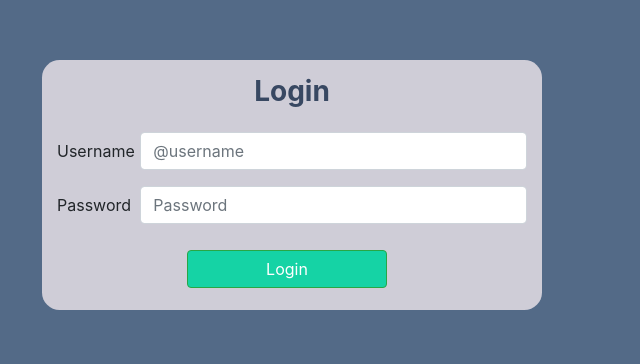
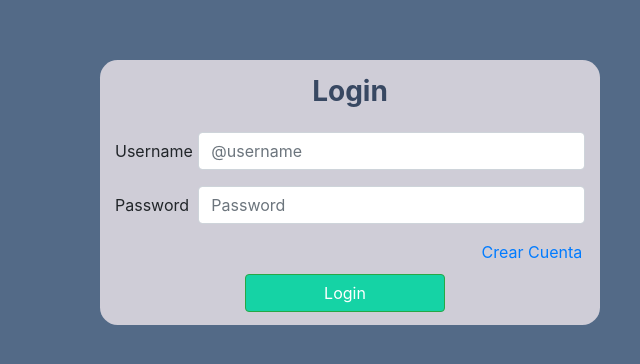
Before and after one commit to Eglopez/React-Go-Project, a React (Create React App) app in the folder frontend/: page / in a window 1280 px wide. Shown: the part 120-484 px from the top of the page, without its empty margins (348-988 px from the left). Built offline with nearby package versions, Linux system fonts and the light colour scheme.

Commit message:
Adding LoginForm.css

```diff
--- a/frontend/package.json
+++ b/frontend/package.json
@@ -6,6 +6,7 @@
     "@testing-library/jest-dom": "^5.12.0",
     "@testing-library/react": "^11.2.6",
     "@testing-library/user-event": "^12.8.3",
+    "axios": "^0.21.1",
     "bootstrap": "^4.6.0",
     "react": "^17.0.2",
     "react-bootstrap": "^1.6.0",
--- a/frontend/src/App.css
+++ b/frontend/src/App.css
@@ -2,37 +2,9 @@
   --gray-primary: #536a87;
   --gray-secondary: #cfcdd7;
   --title: #384862;
-  --button: #15d3a5
+  --button: #15d3a5;
 }
 
 body {
   background-color:var(--gray-primary) !important;
 }
-
-.btn {
-  background-color: var(--button)!important;
-  width: 200px;
-  margin-left: 130px;
-  margin-top: 10px;
-}
-
-.login-container {
-  background-color: var(--gray-secondary);
-  margin-top: 180px;
-  margin-left: 30%;
-  margin-right: 30%;
-  padding-left: 900px;
-  padding-right: 900px;
-  border-radius: 1.1rem;
-  height: 250px;
-  width: 500px!important;
-
-}
-
-.login-title{
-  text-align: center;
-  padding-top: 15px;
-  padding-bottom: 15px;
-  color: var(--title);
-  font-weight: bold;
-}
--- a/frontend/src/components/Form/index.js
+++ /dev/null
@@ -1,32 +0,0 @@
-import React from 'react';
-import { Button, Form, Col, Row, Container } from 'react-bootstrap';
-
-const LoginForm = ({ children, title, onSubmitFunction }) => {
-    return (
-        <Container className="login-container">
-            <Form onSubmit={onSubmitFunction}>
-            <h3 className="login-title">{title}</h3>
-            <Form.Group as={Row} controlId="formPlaintextEmail">
-              <Form.Label column sm="2">
-                Username
-              </Form.Label>
-              <Col sm="10">
-                <Form.Control type="text" placeholder="@username" />
-              </Col>
-            </Form.Group>
-
-            <Form.Group as={Row} controlId="formPlaintextPassword">
-              <Form.Label column sm="2">
-                Password
-              </Form.Label>
-              <Col sm="10">
-                <Form.Control type="password" placeholder="Password" />
-              </Col>
-            </Form.Group>
-            <Button variant="success" className="btn">Login</Button>
-        </Form>
-        </Container>
-    )
-}
-
-export default LoginForm;
--- a/frontend/src/components/Input/index.js
+++ /dev/null
@@ -1,9 +0,0 @@
-import React from 'react';
-
-export default function Input({type, placeholder}){
-    return(
-        <>
-            <input type={type} placeholder={placeholder}/>
-        </>
-    );
-}
--- /dev/null
+++ b/frontend/src/components/LoginForm/LoginForm.css
@@ -0,0 +1,40 @@
+.btn {
+    background-color: var(--button)!important;
+    width: 200px;
+    margin-left: 130px;
+    margin-top: 10px;
+  }
+
+  .login-container {
+    background-color: var(--gray-secondary);
+    margin-top: 180px;
+    margin-left: 35%;
+    margin-right: 50%;
+    border-radius: 1.1rem;
+    height: 265px;
+    width: 500px!important;
+
+
+  }
+
+  .login-title{
+    text-align: center;
+    padding-top: 15px;
+    padding-bottom: 15px;
+    color: var(--title);
+    font-weight: bold;
+  }
+
+  .signup-link{
+    margin-left: 78%;
+  }
+
+  .btn:hover{
+      background-color: #32c79d!important;
+      transition: 0.5s;
+  }
+
+  .login-container:hover{
+      background-color: #cfcdd7dc;
+      transition: 0.8s;
+  }
--- /dev/null
+++ b/frontend/src/components/LoginForm/index.js
@@ -0,0 +1,22 @@
+import React from 'react';
+import { Button, Form, Container } from 'react-bootstrap';
+import './LoginForm.css';
+import { Link } from 'react-router-dom';
+
+
+const LoginForm = ({ children, title, onSubmitFunction }) => {
+
+
+  return (
+      <Container className="login-container">
+          <Form onSubmit={onSubmitFunction}>
+          <h3 className="login-title">{title}</h3>
+          { children }
+          <Link to="/signup" className="signup-link">Crear Cuenta</Link><br></br>
+          <Button type="submit" variant="success" className="btn">Login</Button>
+      </Form>
+      </Container>
+  );
+}
+
+export default LoginForm;
--- /dev/null
+++ b/frontend/src/components/LoginInput/index.js
@@ -0,0 +1,30 @@
+import React from 'react';
+import { Form, Col, Row } from 'react-bootstrap';
+
+export default function Input({ setState, state }){
+
+    const handleUser = (e) => {
+        setState({...state, [e.target.name]: e.target.value})
+    }
+
+    return(
+        <>
+            <Form.Group as={Row} controlId="formPlaintextEmail">
+                <Form.Label column sm="2">
+                    Username
+                </Form.Label>
+                <Col sm="10">
+                    <Form.Control type="text" placeholder="@username" onChange={handleUser}/>
+                </Col>
+            </Form.Group>
+            <Form.Group as={Row} controlId="formPlaintextPassword">
+                <Form.Label column sm="2">
+                    Password
+                </Form.Label>
+                <Col sm="10">
+                    <Form.Control type="password" placeholder="Password" onChange={handleUser} />
+                </Col>
+            </Form.Group>
+        </>
+    );
+}
--- a/frontend/src/views/LoginView.js
+++ b/frontend/src/views/LoginView.js
@@ -1,14 +1,26 @@
-import React from 'react';
-import Input from '../components/Input';
-import LoginForm from '../components/Form';
+import React, { useState } from 'react';
+import { useHistory } from 'react-router-dom';
+
+import LoginInput from '../components/LoginInput';
+import LoginForm from '../components/LoginForm';
 
 export default function LoginView(){
+
+    const history = useHistory();
+
+    const [user,setUser] = useState({"username":"", "password":""});
+
+    const submitUser = (e) => {
+        e.preventDefault();
+        console.log(user);
+        history.push("/signup");
+    }
+
     return (
         <>
             <div>
-                <LoginForm title="Login">
-                    <Input type="text" placeholder="Ingrese @username"/><br></br>
-                    <Input type="password" placeholder="Ingrese contraseña"/>
+                <LoginForm title="Login" onSubmitFunction={submitUser}>
+                   <LoginInput setState={setUser} state={user}></LoginInput>
                 </LoginForm>
             </div>
         </>
```
Also changed, not shown: frontend/src/axios.js (added, +7 -0 lines), 1 other file (tests, documents, lock files or other folders).
